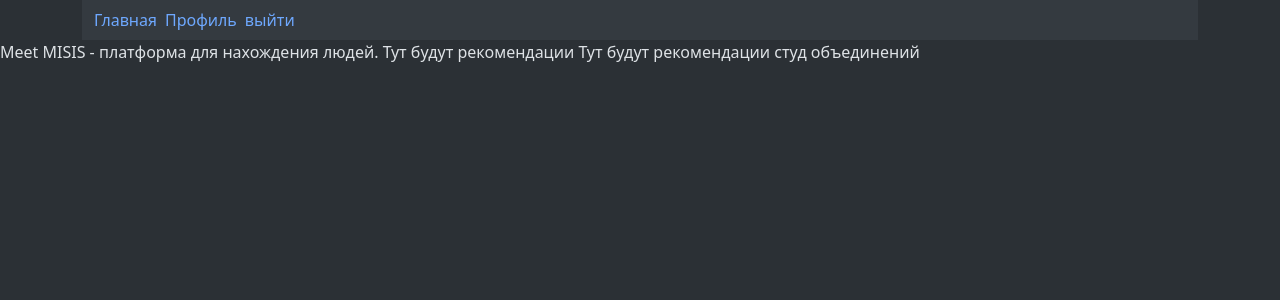
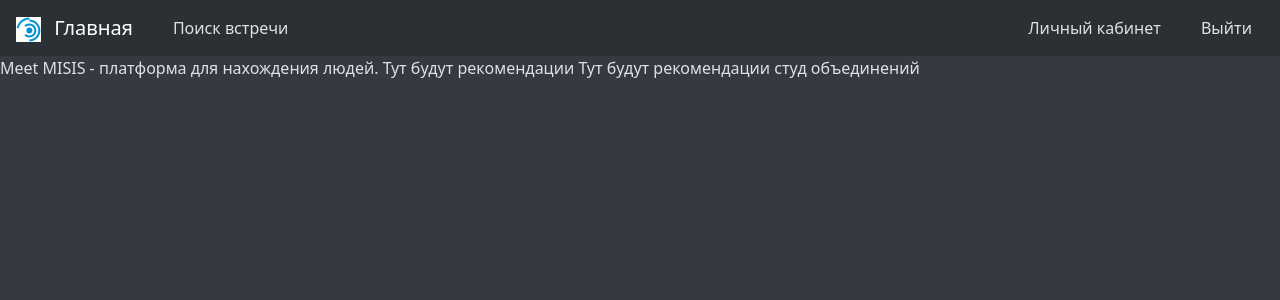
Before and after one commit to rdinit/itam.hack_2023, a Flask app: page / in a window 1280 px wide. Shown: the top 300 px of the page. Run offline with Flask 3, Linux system fonts and the light colour scheme; the visitor is signed in with stand-in values (Sample User, id 1).

Commit message:
navbar in front

```diff
--- a/docker-compose.yaml
+++ b/docker-compose.yaml
@@ -1,4 +1,5 @@
 version: "3"
+
 services:
   postgres_server:
     image: postgres:13.3
--- a/project/templates/base.html
+++ b/project/templates/base.html
@@ -2,19 +2,58 @@
 <html data-bs-theme="dark">
 
 <head>
-    <meta charset="utf-8">
-    <meta name="viewport" content="width=device-width, initial-scale=1">
+    <meta charset="utf-8" />
+    <meta name="viewport" content="width=device-width, initial-scale=1" />
     <title>Meet Misis</title>
     <link rel="stylesheet" href="/static/css/main.css" />
-    <link href="https://cdn.jsdelivr.net/npm/bootstrap@5.3.1/dist/css/bootstrap.min.css" rel="stylesheet" integrity="sha384-4bw+/aepP/YC94hEpVNVgiZdgIC5+VKNBQNGCHeKRQN+PtmoHDEXuppvnDJzQIu9" crossorigin="anonymous">
-    <script src="https://cdn.jsdelivr.net/npm/bootstrap@5.3.1/dist/js/bootstrap.bundle.min.js" integrity="sha384-HwwvtgBNo3bZJJLYd8oVXjrBZt8cqVSpeBNS5n7C8IVInixGAoxmnlMuBnhbgrkm" crossorigin="anonymous"></script>
+    <link href="https://cdn.jsdelivr.net/npm/bootstrap@5.3.1/dist/css/bootstrap.min.css" rel="stylesheet"
+        integrity="sha384-4bw+/aepP/YC94hEpVNVgiZdgIC5+VKNBQNGCHeKRQN+PtmoHDEXuppvnDJzQIu9" crossorigin="anonymous" />
+    <script src="https://cdn.jsdelivr.net/npm/bootstrap@5.3.1/dist/js/bootstrap.bundle.min.js"
+        integrity="sha384-HwwvtgBNo3bZJJLYd8oVXjrBZt8cqVSpeBNS5n7C8IVInixGAoxmnlMuBnhbgrkm" crossorigin="anonymous"
+        defer></script>
 </head>
 
-<body class="bg bg-body-tertiary">
-    <div class="container">
+<body class="bg navbar-expand-lg bg-body-secondary">
+    <nav class="navbar navbar-expand-lg bg-body-tertiary">
+        <div class="container-fluid">
+            <a class="navbar-brand ms-1" href="{{ url_for('main.index') }}">
+                <img src="../static/misis.jpg" alt="Bootstrap" width="25" class="me-2" />
+                Главная
+            </a>
+            <button class="navbar-toggler" type="button" data-bs-toggle="collapse"
+                data-bs-target="#navbarSupportedContent" aria-controls="navbarSupportedContent" aria-expanded="false"
+                aria-label="Toggle navigation">
+                <span class="navbar-toggler-icon"></span>
+            </button>
+            <div class="collapse navbar-collapse" id="navbarSupportedContent">
+                {% if current_user.is_authenticated %}
+                <a class="nav-link active ms-4 me-auto" aria-current="page" href="#">Поиск встречи</a>
+                {% endif %}
+
+                {% if not current_user.is_authenticated %}
+                <a href="{{ url_for('auth.login') }}" class="nav-link active ms-auto me-3">
+                    Войти
+                </a>
+                <a href="{{ url_for('auth.signup') }}" class="nav-link active ms-4 me-3">
+                    Зарегистрироваться
+                </a>
+                {% endif %}
+
+                {% if current_user.is_authenticated %}
+                <a href="{{ url_for('main.profile', username=current_user.username) }}"
+                    class="nav-link active ms-4 me-3" aria-current="page">Личный кабинет</a>
+                <a href="{{ url_for('auth.logout') }}" class="nav-link active ms-4 me-3">Выйти</a>
+                {% endif %}
+            </div>
+        </div>
+    </nav>
+
+    <!-- <div class="container">
         <nav class="navbar navbar-expand-lg bg-body-secondary">
             <div class="container-fluid">
-              <button class="navbar-toggler" type="button" data-bs-toggle="collapse" data-bs-target="#navbarSupportedContent" aria-controls="navbarSupportedContent" aria-expanded="false" aria-label="Переключатель навигации">
+                <button class="navbar-toggler" type="button" data-bs-toggle="collapse"
+                    data-bs-target="#navbarSupportedContent" aria-controls="navbarSupportedContent"
+                    aria-expanded="false" aria-label="Переключатель навигации">
                     <span class="navbar-toggler-icon"></span>
                 </button>
                 <div class="collapse navbar-collapse" id="navbarSupportedContent">
@@ -26,12 +65,12 @@
                         </li>
                         {% if current_user.is_authenticated %}
                         <li class="nav-item me-2">
-                        <a href="{{ url_for('main.profile', username=current_user.username) }}" class="navbar-item text-decoration-none">
+                            <a href="{{ url_for('main.profile', username=current_user.username) }}"
+                                class="navbar-item text-decoration-none">
                                 Профиль
                             </a>
                         </li>
-                    {% endif %}
-                    {% if not current_user.is_authenticated %}
+                        {% endif %} {% if not current_user.is_authenticated %}
                         <li class="nav-item">
                             <a href="{{ url_for('auth.login') }}" class="navbar-item text-decoration-none">
                                 Войти
@@ -42,8 +81,7 @@
                                 Зарегистрироваться
                             </a>
                         </li>
-                    {% endif %}
-                    {% if current_user.is_authenticated %}
+                        {% endif %} {% if current_user.is_authenticated %}
                         <li class="nav-item">
                             <a href="{{ url_for('auth.logout') }}" class="navbar-item text-decoration-none">
                                 выйти
@@ -54,13 +92,8 @@
                 </div>
             </div>
         </nav>
-
-    </div>
-    <div class="main-content me-3 ml-3">
-        {% block content %}
-        {% endblock %}
-    </div>
-
+    </div> -->
+    <div class="main-content me-3 ml-3">{% block content %} {% endblock %}</div>
 </body>
 
 </html>
```
Also changed, not shown: project/static/misis.jpg (added), 1 other file. Lines whose indentation alone changed are shown as unchanged.
